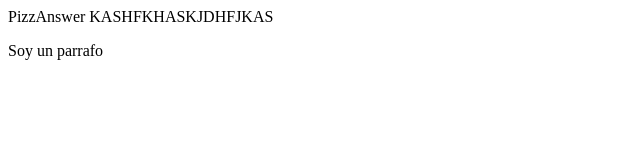
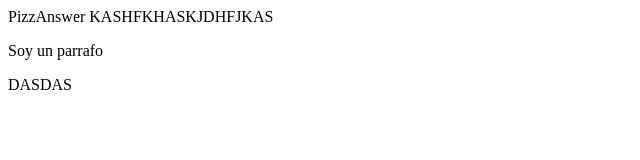
Before and after one commit to SergioAlejandroGuzmanAlvarez/PizzAnswer, a plain HTML site: page index.html in a window 1280 px wide. Shown: the full height of the page, 0-640 px from the left. Drawn offline with Linux system fonts and the light colour scheme.

Commit message:
PARRAFO
<P<>

```diff
--- a/index.html
+++ b/index.html
@@ -11,6 +11,7 @@
         PizzAnswer
         KASHFKHASKJDHFJKAS
         <p>Soy un parrafo</p>
+        DASDAS
     </header>
 </body>
 </html>
```
